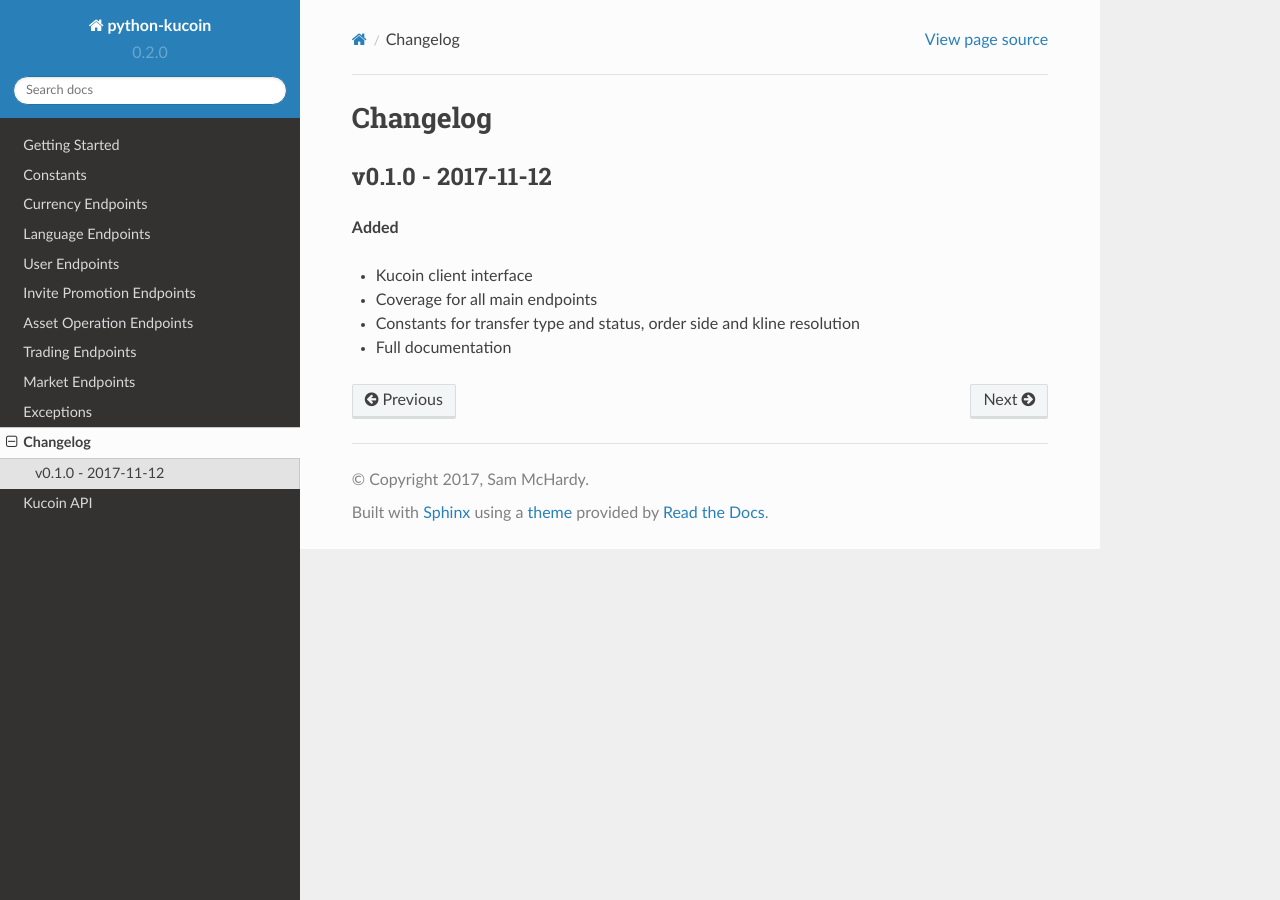
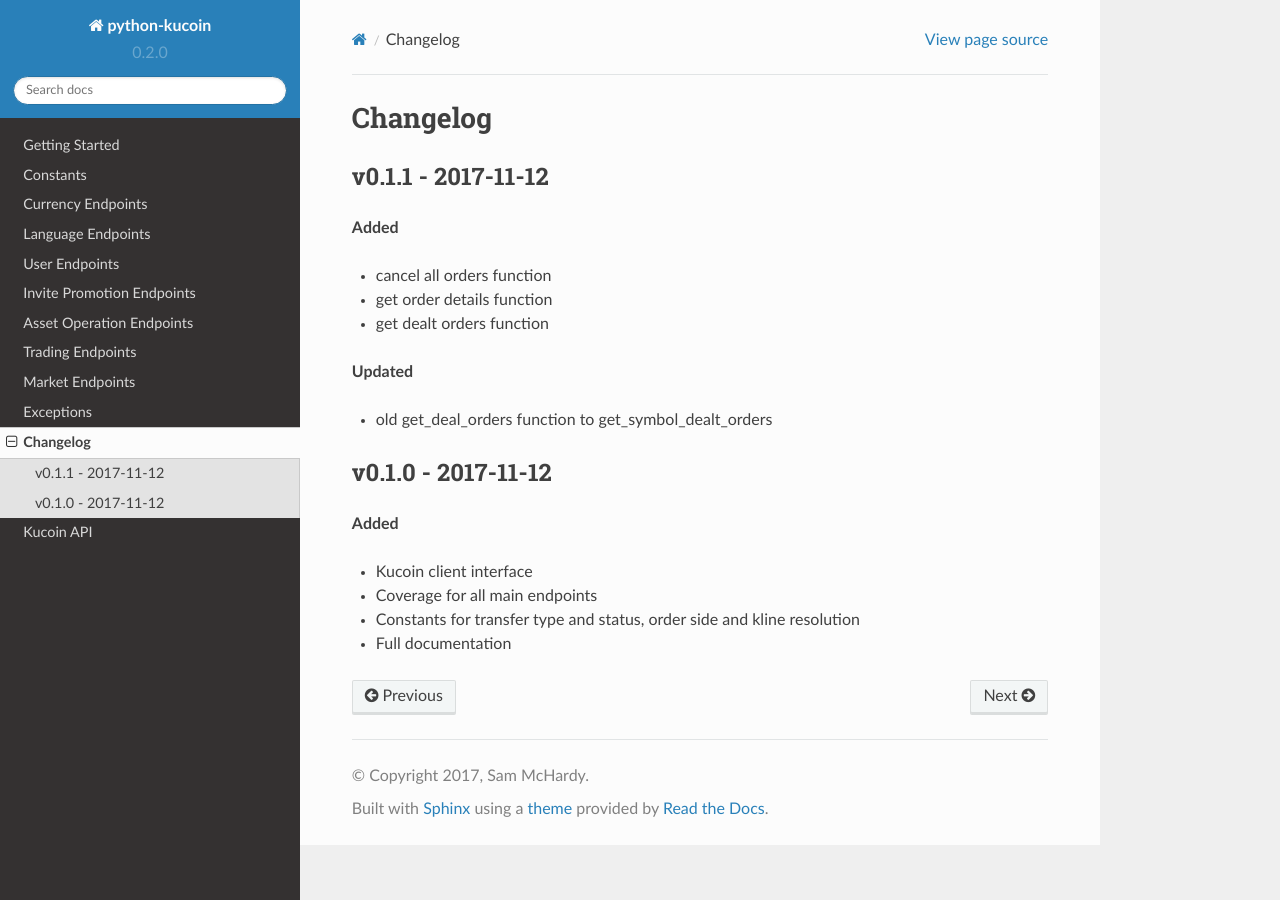
Before and after one commit to sammchardy/python-kucoin, a Sphinx documentation site: the page built from docs/changelog.rst, in a window 1280 px wide. Built offline with Sphinx 7.4.7 and the Read the Docs theme 2.0.0, drawn with Linux system fonts in a browser that asks for light colours; formulas are drawn with MathJax 3.

Commit message:
Update to v0.1.1

```diff
--- a/README.rst
+++ b/README.rst
@@ -1,5 +1,5 @@
 ===============================
-Welcome to python-kucoin v0.1.0
+Welcome to python-kucoin v0.1.1
 ===============================
 
 .. image:: https://img.shields.io/pypi/v/python-kucoin.svg
--- a/docs/changelog.rst
+++ b/docs/changelog.rst
@@ -1,5 +1,18 @@
 Changelog
 =========
+
+v0.1.1 - 2017-11-12
+^^^^^^^^^^^^^^^^^^^
+
+**Added**
+
+- cancel all orders function
+- get order details function
+- get dealt orders function
+
+**Updated**
+
+- old get_deal_orders function to get_symbol_dealt_orders
 
 v0.1.0 - 2017-11-12
 ^^^^^^^^^^^^^^^^^^^
--- a/docs/trading.rst
+++ b/docs/trading.rst
@@ -2,5 +2,5 @@ Trading Endpoints
 =================
 
 .. autoclass:: kucoin.client.Client
-    :members: create_order, create_buy_order, create_sell_order, get_active_orders, cancel_order, get_deal_orders
+    :members: create_order, create_buy_order, create_sell_order, get_active_orders, cancel_order, cancel_all_orders, get_dealt_orders, get_symbol_dealt_orders, get_order_detail
     :noindex:
--- a/setup.py
+++ b/setup.py
@@ -3,7 +3,7 @@ from setuptools import setup
 
 setup(
     name='python-kucoin',
-    version='0.1.0',
+    version='0.1.1',
     packages=['kucoin'],
     description='Kucoin REST API python implementation',
     url='https://github.com/sammchardy/python-kucoin',
```
